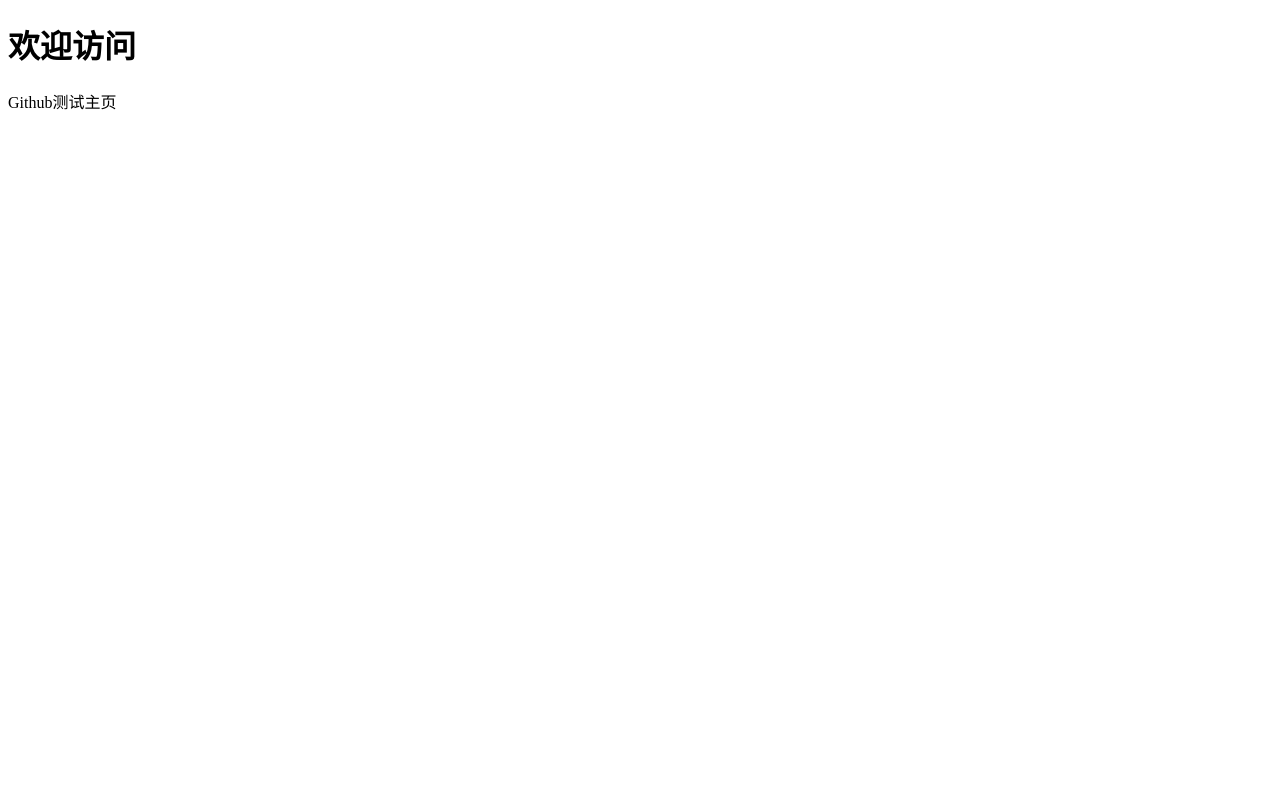
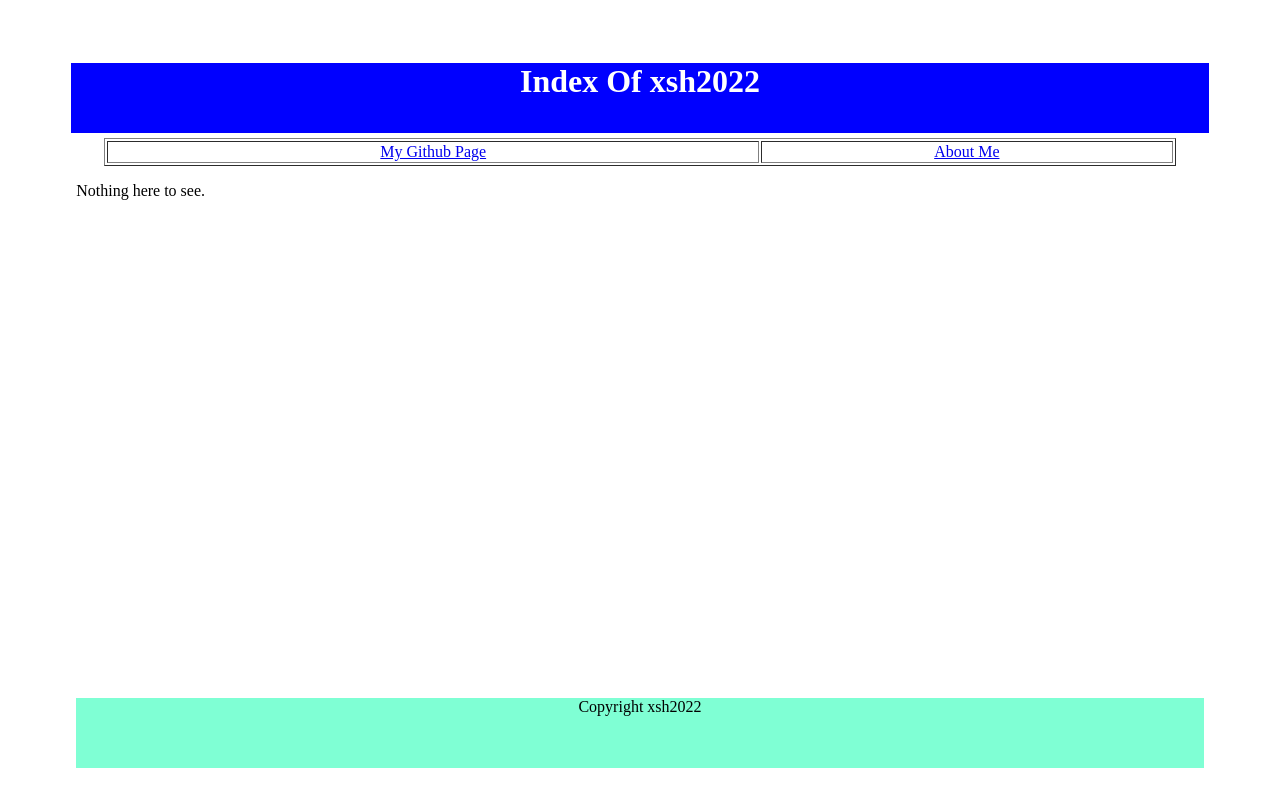
Before and after one commit to xsh2022/xsh2022.github.io, a plain HTML site: page index.html in a window 1280 px wide. Drawn offline with Linux system fonts and the light colour scheme.

Commit message:
modified index.html, added aboutme.html

```diff
--- a/index.html
+++ b/index.html
@@ -2,16 +2,27 @@
 <html>
     <head>
         <meta charset="utf8">
-        <title>
-            xsh2020的主页
-        </title>
+        <title>Index of xsh2020</title>
     </head>
     <body>
-        <h1>
-            欢迎访问
-        </h1>
-        <p>
-            Github测试主页
-        </p>
+        <div id = "general_container" style = "margin-top:5%; margin-left:5%;margin-right:5%;margin-bottom:auto">
+            <div id = "header" style = "margin:10px, 5px, 5px, auto; background-color:blue;color:white; text-align:center;border: 50px, black;height:70px">
+                <h1>
+                    Index Of xsh2022
+                </h1>
+            </div>
+            <div id = "navigation", style="margin: 5px 5px 5px 5px">
+                <table border = "1" align="center" style="width:95% ">
+                    <tr><td style="text-align: center;"><a href = "https://www.github.com/xsh2022">My Github Page</a></td><td style="text-align: center;"><a href = "pages/aboutme.html">About Me</a></td></tr>
+                </table>
+                <div style="margin: 0px 0px 0px 0px;height:500px">
+                    <p>
+                        Nothing here to see.
+                    </p>
+                </div>
+                <div style="margin: 0px 0px 0px 0px;height:70px; background-color:aquamarine"><p align="center">Copyright xsh2022</p></div>
+            </div>
+            <div id = ""></div>
+        </div>
     </body>
 </html>
```
Also changed, not shown: pages/aboutme.html (added, +14 -0 lines).
